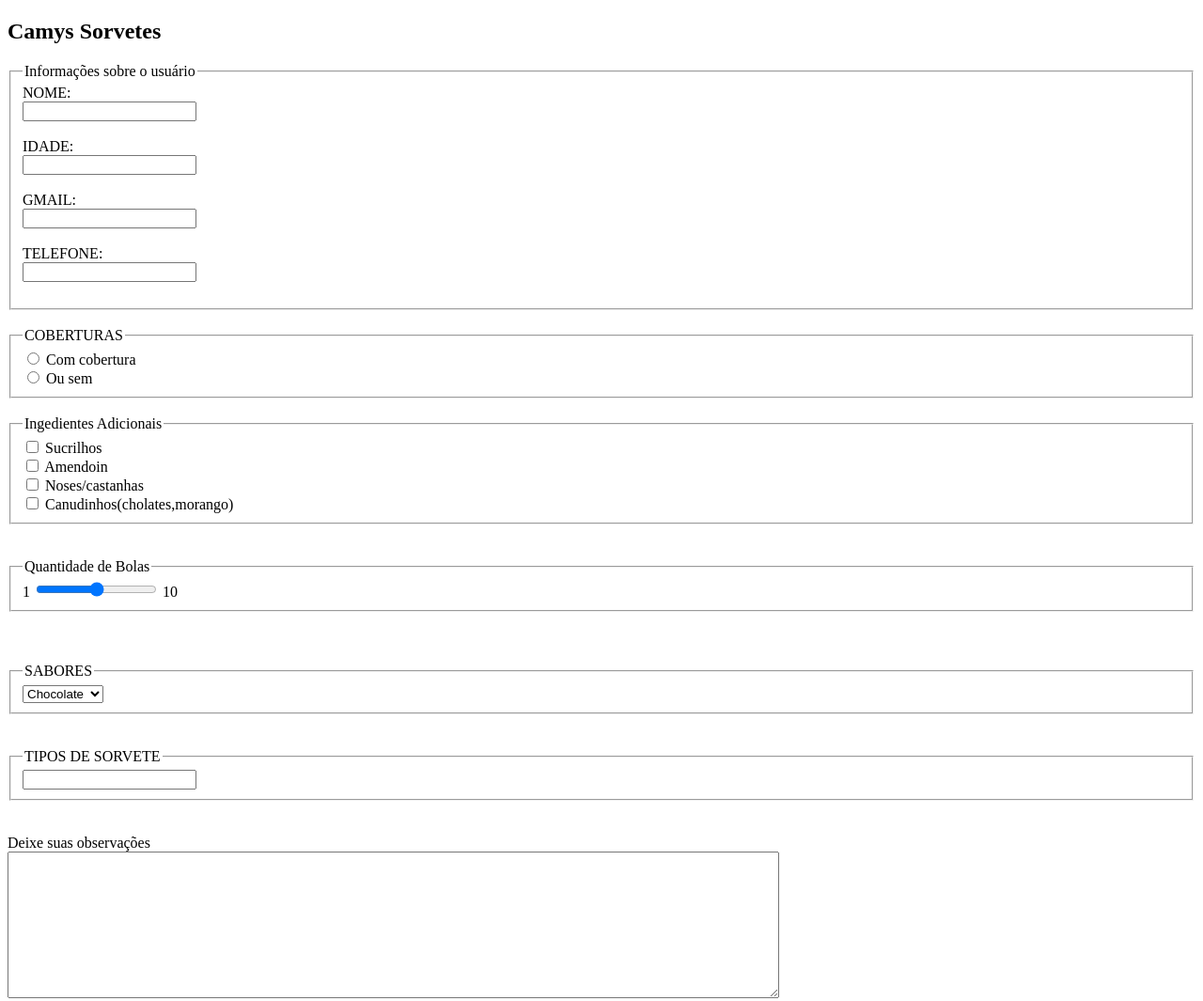
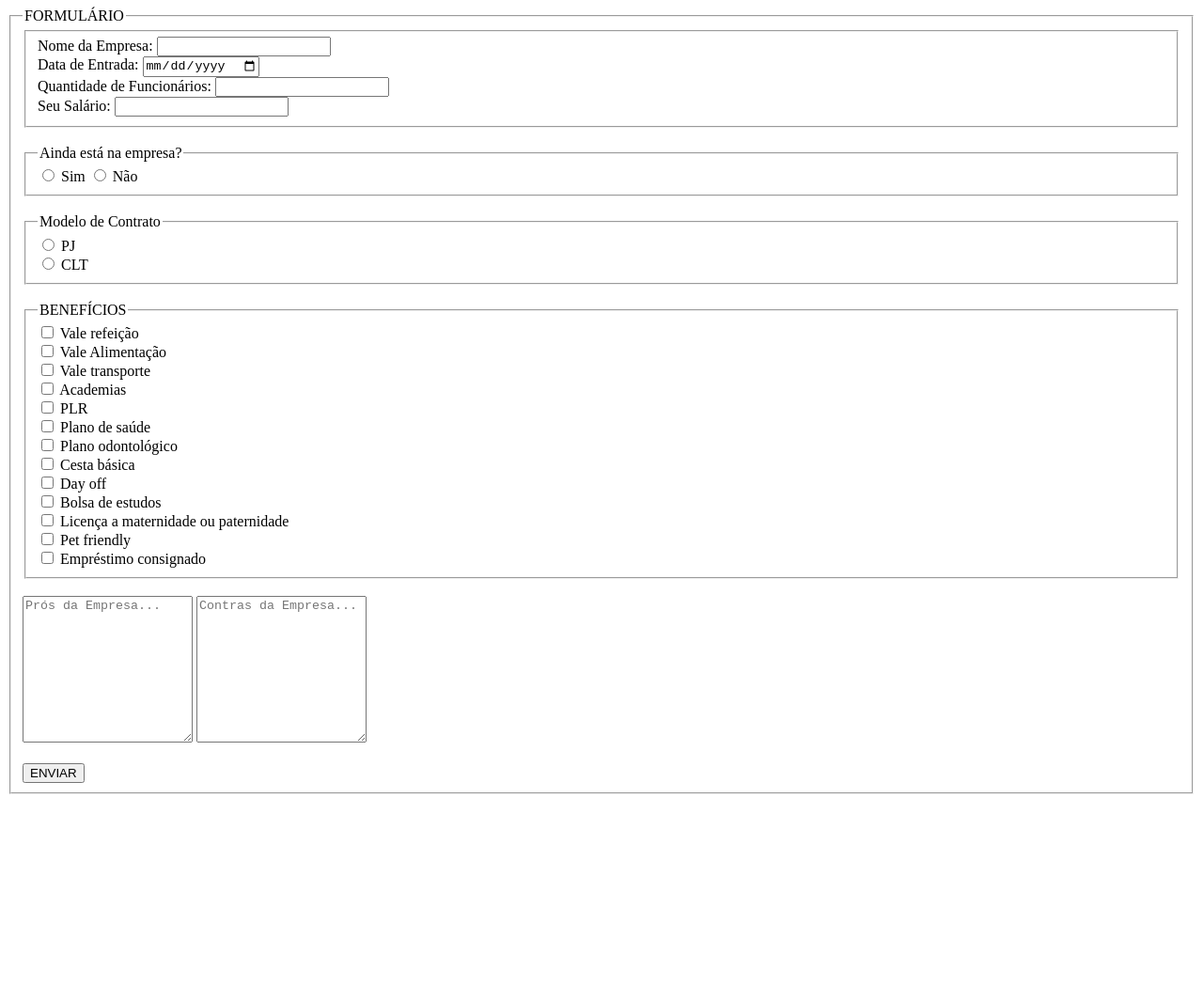
Before and after one commit to AnaCamylle020/DEV_WEBIOS_2024, a plain HTML site: page HTML/HTML-07 form/index-casa.html in a window 1280 px wide. Shown: the whole page at 94% size. After the commit the page ends 853 px from the top, so only its background shows below. Drawn offline with Linux system fonts and the light colour scheme.

Commit message:
licao de casa html07

```diff
--- a/HTML/HTML-07 form/index-casa.html
+++ b/HTML/HTML-07 form/index-casa.html
@@ -1,102 +1,87 @@
 <!DOCTYPE html>
-<html lang="en">
+<html lang="pt-br">
     <head>
         <meta charset="UTF-8">
-    <meta name="viewport" content="width=device-width, initial-scale=1.0">
-    <title>documento</title>
+        <title>Aula 07</title>
     </head>
     <body>
-     <h2>Camys Sorvetes</h2>
-    <form action="">
+        <!--FORMULÁRIOS-->
+
+        <form action="./inscricao.html">
             <fieldset>
-            <legend>Informações sobre o usuário</legend>
-            <label>NOME:</label> <br>
-            <input type="text"> <br><br>
-            <label>IDADE:<br>
-            <input type="number"> <br><br>
-            <label>GMAIL:</label><br>
-            <input type="text"><br><br>
-            <label>TELEFONE:</label><br>
-            <input type="number"><br><br>
+                <legend>FORMULÁRIO</legend>
+                <fieldset>
+                    <label>Nome da Empresa:</label>
+                    <input type="text"><br>
 
+                    <label>Data de Entrada:</label>
+                    <input type="date"><br>
+
+                    <label>Quantidade de Funcionários:</label>
+                    <input type="number"><br>
+
+                    <label>Seu Salário:</label>
+                    <input type="number">
+                </fieldset>
+                <br>
+                <fieldset>
+                    <legend>Ainda está na empresa?</legend>
+                    <input type="radio" name="color">
+                    <label>Sim</label>
+                    <input type="radio"name="color">
+                    <label>Não</label>
+                    <br>
+                </fieldset>
+                <br>
+                <fieldset>
+                    <legend>Modelo de Contrato</legend>
+                    <input type="radio" name="Ida">
+                    <label>PJ</label><br>
+                    <input type="radio" name="Ida">
+                    <label>CLT</label>
+                </fieldset><br>
+
+                <fieldset>
+                    <legend>BENEFÍCIOS</legend>
+                    <input type="checkbox">
+                    <label>Vale refeição</label><br>
+                    <input type="checkbox">
+                    <label>Vale Alimentação</label><br>
+                    <input type="checkbox">
+                    <label>Vale transporte</label><br>
+                    <input type="checkbox">
+                    <label>Academias</label><br>
+                    <input type="checkbox">
+                    <label>PLR</label><br>
+                    <input type="checkbox">
+                    <label>Plano de saúde</label><br>
+                    <input type="checkbox">
+                    <label>Plano odontológico</label><br>
+                    <input type="checkbox">
+                    <label>Cesta básica</label><br>
+                    <input type="checkbox">
+                    <label>Day off</label><br>
+                    <input type="checkbox">
+                    <label>Bolsa de estudos</label><br>
+                    <input type="checkbox">
+                    <label>Licença a maternidade ou
+                        paternidade</label><br>
+                    <input type="checkbox">
+                    <label>Pet friendly</label><br>
+                    <input type="checkbox">
+                    <label>Empréstimo consignado</label><br>
                 </fieldset>
 
                 <br>
 
-      <fieldset>
-      <legend>COBERTURAS</legend>
-      <input type="radio" name="ida">
-      <label>Com cobertura</label><br>
-      <input type="radio" name="ida">
-      <label> Ou sem </label><br>
+                <textarea cols="20" rows="10" placeholder="Prós da Empresa..."></textarea>
 
-    </fieldset>
-       <br>
-    <fieldset>
-    <legend>Ingedientes Adicionais</legend>
-    <input type="checkbox">
-    <label>Sucrilhos</label><br>
-    <input type="checkbox">
-    <label>Amendoin</label><br>
-    <input type="checkbox">
-    <label>Noses/castanhas</label><br>
-    <input type="checkbox">
-    <label>Canudinhos(cholates,morango)</label><br>
+                <textarea cols="20" rows="10" placeholder="Contras da Empresa..."></textarea>
 
-
-</fieldset>
-    <br><br>
-<fieldset>
-    <legend>
-        Quantidade de Bolas
-    </legend>
-     1
-<input type="range">
-
-   10
-</fieldset>
-     <br> <br> <br>
-
-     <fieldset>
-        <legend>SABORES</legend>
-        <select>
-        <option value="">Chocolate</option>
-        <option value="Gru-Guarulhos">Sensação</option>
-        <option value="Congonhas">Morango</option>
-        <option value="Santos dumond">Flocos</option>
-        <option value="Aeroporto Internacional de Viracopos">Napolitano</option>
-        <option value="Aeroporto Campo de marte">Creme</option>
-
-        </select>
+                <br><br><input type="submit" value="ENVIAR">
             </fieldset>
 
-     <br> <br>
-
-     <fieldset>
-       <legend>TIPOS DE SORVETE</legend>
-       <input type="text" list="Cidade">
-       <datalist id="Cidade">
-        <option value="Massa"></option>
-        <option value="Picolé"></option>
-        <option value="Açaí"></option>
-        <option value="Banana Split"></option>
-        <option value=""></option>
-        <option value=""></option>
-        <option value=""></option>
-        <option value=""></option>
-        <option value=""></option>
-        <option value=""></option>
-        <option value=""></option>
-        </datalist>
-
-     </fieldset>
-      <br>  <br>
-      <label>Deixe suas observações</label>
-
-     <br>
-     <textarea name="" id="" cols="100" rows="10"></textarea>
         </form>
-
 
     </body>
 </html>
```
Also changed, not shown: CSS/CSS07-Pseudo/exercicioCasa/index.html (+11 -0 lines). Lines whose indentation alone changed are shown as unchanged.
